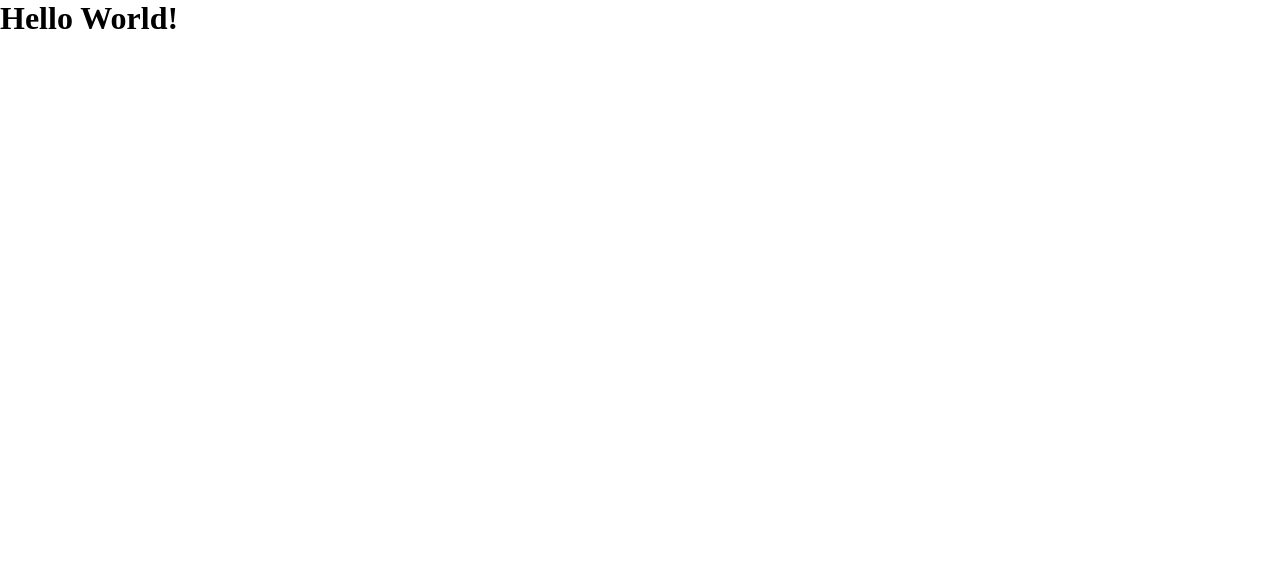
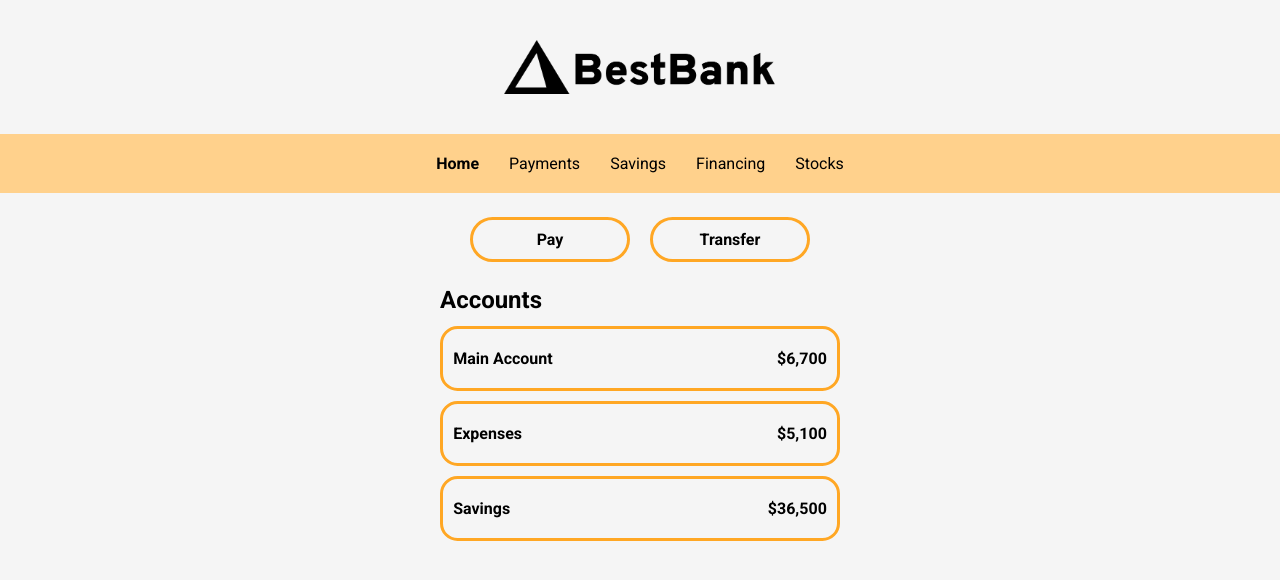
Before and after one commit to codercreative/solo-best-bank, a plain HTML site: page index.html in a window 1280 px wide. Drawn offline with Linux system fonts and the light colour scheme.

Commit message:
initial project

```diff
--- a/index.html
+++ b/index.html
@@ -5,10 +5,48 @@
     <meta http-equiv="X-UA-Compatible" content="IE=edge" />
     <meta name="viewport" content="width=device-width, initial-scale=1.0" />
     <link rel="stylesheet" href="styles.css" />
-    <title>Document</title>
+    <title>Best Bank</title>
   </head>
   <body>
-    <h1>Hello World!</h1>
+    <header>
+      <div class="container">
+        <img class="logo" src="assets/bestbank_logo.png" />
+      </div>
+    </header>
+    <nav class="nav">
+      <div class="container">
+        <ul>
+          <li class="home"><a href="#">Home</a></li>
+          <li><a href="#">Payments</a></li>
+          <li><a href="#">Savings</a></li>
+          <li><a href="#">Financing</a></li>
+          <li><a href="#">Stocks</a></li>
+        </ul>
+      </div>
+    </nav>
+    <section class="cta-section">
+      <div class="container">
+        <a class="btn pay-btn" href="#">Pay</a>
+        <a class="btn transfer-btn" href="#">Transfer</a>
+      </div>
+    </section>
+    <section class="accounts-section">
+      <div class="container">
+        <h1>Accounts</h1>
+        <div class="main-account">
+          <h2>Main Account</h2>
+          <p>$6,700</p>
+        </div>
+        <div class="expenses">
+          <h2>Expenses</h2>
+          <p>$5,100</p>
+        </div>
+        <div class="savings">
+          <h2>Savings</h2>
+          <p>$36,500</p>
+        </div>
+      </div>
+    </section>
     <script src="index.js"></script>
   </body>
 </html>
--- a/index.js
+++ b/index.js
@@ -2,7 +2,60 @@
 // cannot use undeclared variables
 
 /****** VARIABLES ******/
-
+const accounts = [
+  {
+    id: 1,
+    title: "Main Account",
+    balance: "6700.56",
+    spendings: [
+      {
+        category: "Rent",
+        spent: "1450",
+      },
+      {
+        category: "Groceries",
+        spent: "564",
+      },
+      {
+        category: "Restaurants",
+        spent: "123",
+      },
+      {
+        category: "Transport",
+        spent: "81",
+      },
+      {
+        category: "Internet",
+        spent: "50",
+      },
+    ],
+  },
+  {
+    id: 2,
+    title: "Expenses",
+    balance: "5134.63",
+    spendings: [
+      {
+        category: "Netflix",
+        spent: "19.99",
+      },
+      {
+        category: "HBO Max",
+        spent: "14.99",
+      },
+      {
+        category: "Setapp",
+        spent: "9.99",
+      },
+    ],
+  },
+  {
+    id: 3,
+    title: "Savings",
+    balance: "36500.12",
+    spendings: [],
+  },
+];
 /****** FUNCTIONS ******/
 
 /****** EVENT LISTENERS ******/
--- a/styles.css
+++ b/styles.css
@@ -1,24 +1,174 @@
-/****** VARIABLES ******/
+/*/FONT*/
+@import url("https://fonts.googleapis.com/css2?family=Roboto:wght@300;400;700&display=swap");
 
 :root {
   /*COLORS*/
+  --black: #000000;
+  --grey: #343a40;
+  --white: #ffffff;
+  --orange: #ffd18c;
+  --dark-orange: #ffa724;
+  --bg-color: #f5f5f5;
 
-  /*BORDER RADIUS*/
-  --br-soft: 1rem;
-  --br-round: 50%;
-
-  /*FONT SIZES*/
-  --fs-standard: 1rem;
-  --fs-m: 1.5rem;
-  --fs-l: 2.25rem;
+  /******* BORDER RADIUS *******/
+  --br-light: 1.1rem;
+  --br-mid: 1.5rem;
 }
-
-/****** MARGIN AND PADDING RESET ******/
 
 * {
   margin: 0;
   padding: 0;
   box-sizing: border-box;
 }
+/******* GLOBAL STYLES *******/
 
-/******* GLOBAL STYLES *******/
+html,
+body {
+  background-color: var(--bg-color);
+  font-family: "Roboto", sans-serif;
+}
+
+.container {
+  width: 25em;
+  margin: 0 auto;
+  text-align: center;
+}
+
+.logo {
+  width: 17em;
+  padding: 2.5em 0;
+  display: block;
+  margin: 0 auto;
+}
+
+/******* NAVIGATION *******/
+
+.nav {
+  background-color: var(--orange);
+}
+
+ul {
+  width: 100%;
+  display: flex;
+  justify-content: center;
+  align-items: center;
+  list-style-type: none;
+  margin: 0;
+  padding: 1.25em;
+}
+
+li {
+  cursor: pointer;
+  margin: 0 0.94em;
+}
+
+li a {
+  color: var(--black);
+  text-decoration: none;
+}
+
+li:hover,
+li:focus {
+  text-decoration: underline;
+  /* Added text-shadow instead of bold in order to avoid jitter, but now the text looks fuzzy */
+  text-shadow: 0 0 0.01px var(--grey);
+}
+
+.home {
+  font-weight: 700;
+}
+
+/******* BUTTONS *******/
+
+.btn {
+  display: inline-block;
+  /* making the buttons the same width */
+  min-width: 10em;
+  padding: 0.625em 1.25em;
+  border-radius: var(--br-mid);
+  border: 3px solid var(--dark-orange);
+  text-decoration: none;
+  margin: 1.5em 0;
+  color: var(--black);
+  font-weight: bold;
+  transition: all 0.4s;
+}
+
+.btn:hover {
+  padding: 0.625em 1.25em;
+  background-color: var(--orange);
+  transform: scale(1.02);
+}
+
+.transfer-btn {
+  margin-left: 1em;
+}
+
+/******* ACCOUNTS SECTION *******/
+
+h1 {
+  font-size: 1.5rem;
+  text-align: left;
+  margin-bottom: 0.5em;
+}
+
+h2 {
+  font-size: 1rem;
+}
+
+p {
+  font-weight: 700;
+}
+.main-account,
+.expenses,
+.savings {
+  display: flex;
+  justify-content: space-between;
+  align-items: center;
+  border: 3px solid var(--dark-orange);
+  border-radius: var(--br-light);
+  margin: 0.625em 0;
+  padding: 1.25em 0.635em;
+  transition: all 0.4s;
+}
+
+.main-account:hover,
+.expenses:hover,
+.savings:hover,
+.main-account:focus,
+.expenses:focus,
+.savings:focus {
+  background-color: var(--orange);
+}
+
+/******* MEDIA QUERY *******/
+
+@media (max-width: 34em) {
+  .container {
+    width: 17.5em;
+  }
+
+  .logo {
+    width: 12em;
+  }
+  ul {
+    flex-direction: column;
+    gap: 0.625em;
+  }
+
+  .cta-section {
+    margin: 1.5em 0;
+  }
+
+  .btn {
+    margin: 0.5em 0;
+  }
+
+  .transfer-btn {
+    margin-left: 0;
+  }
+
+  h2 {
+    font-size: 1rem;
+  }
+}
```
Also changed, not shown: assets/bestbank.png (added), assets/bestbank_logo.png (added), 1 other file.
